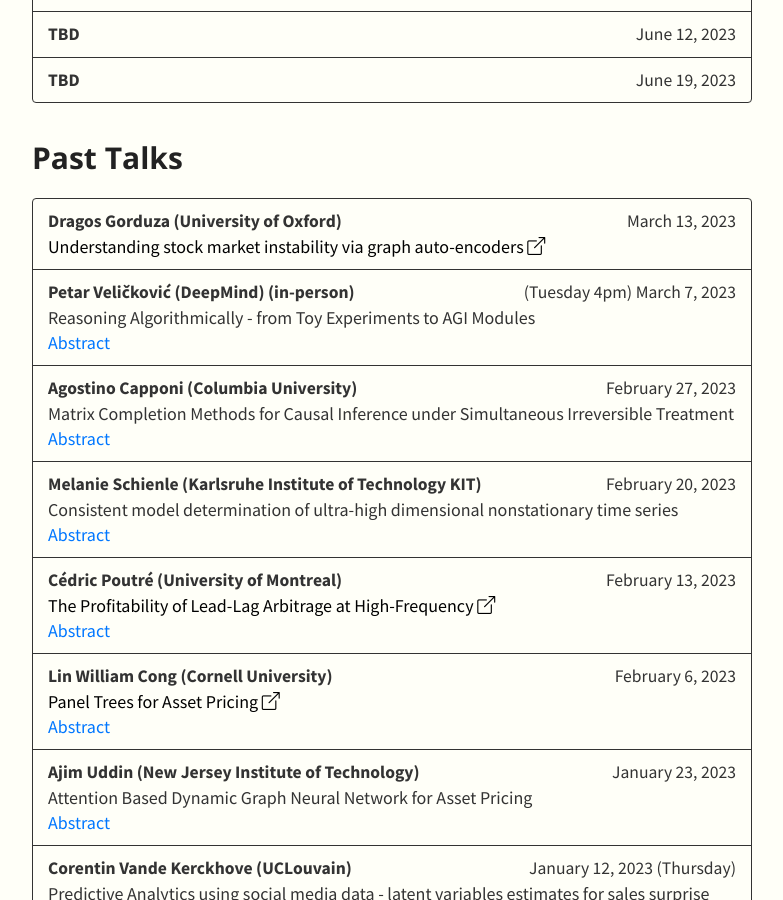
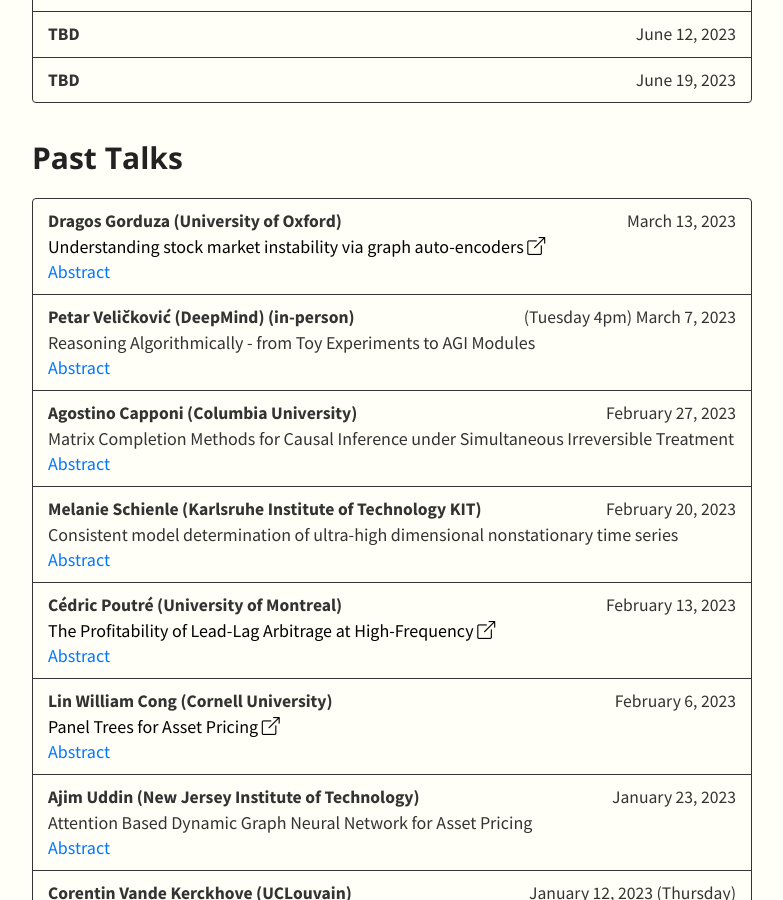
Before and after one commit to SML-Fin/SML-Fin.github.io, a Jekyll site: the page built from index.md, in a window 1280 px wide and 900 px high, scrolled down 1337 px. Shown: the whole window, without its empty margins (248-1031 px from the left). Built offline with Jekyll 4.4.1, drawn with Linux system fonts in a browser that asks for light colours; nearby versions of some CDN libraries; our own code applies the rules of GitHub Pages for plain Markdown files.

Commit message:
add abstract to Dragos' talk

```diff
--- a/_data/talks.yml
+++ b/_data/talks.yml
@@ -43,6 +43,7 @@
       date: March 13, 2023
       title: Understanding stock market instability via graph auto-encoders
       link: https://arxiv.org/abs/2212.04974
+      abstract: Understanding stock market instability is a key question in financial management as practitioners seek to forecast breakdowns in asset comovements which expose portfolios to rapid and devastating collapses in value. The structure of these comovements can be described as a graph where companies are represented by nodes and edges capture correlations between their price movements. Learning a timely indicator of comovement breakdowns (manifested as modifications in the graph structure) is central in understanding both financial stability and volatility forecasting. We propose to use the edge reconstruction accuracy of a graph autoencoder (GAE) as an indicator for how spatially homogeneous connections between assets are, which, based on financial network literature, we use as a proxy to infer market volatility. Our experiments on the S&P 500 over the 20152022 period show that higher GAE reconstruction error values are correlated with higher volatility. We also show that outofsample autoregressive modeling of volatility is improved by the addition of the proposed measure. Our paper contributes to the literature of machine learning in finance particularly in the context of understanding stock market instability.
     - speaker: Petar Veličković  (DeepMind) (in-person)
       date: (Tuesday 4pm) March 7, 2023
       title: Reasoning Algorithmically - from Toy Experiments to AGI Modules
```
